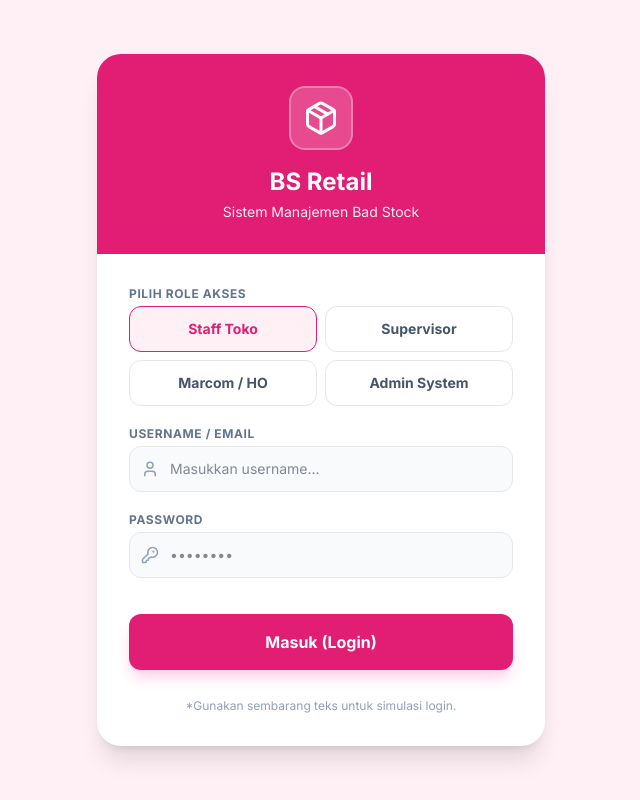
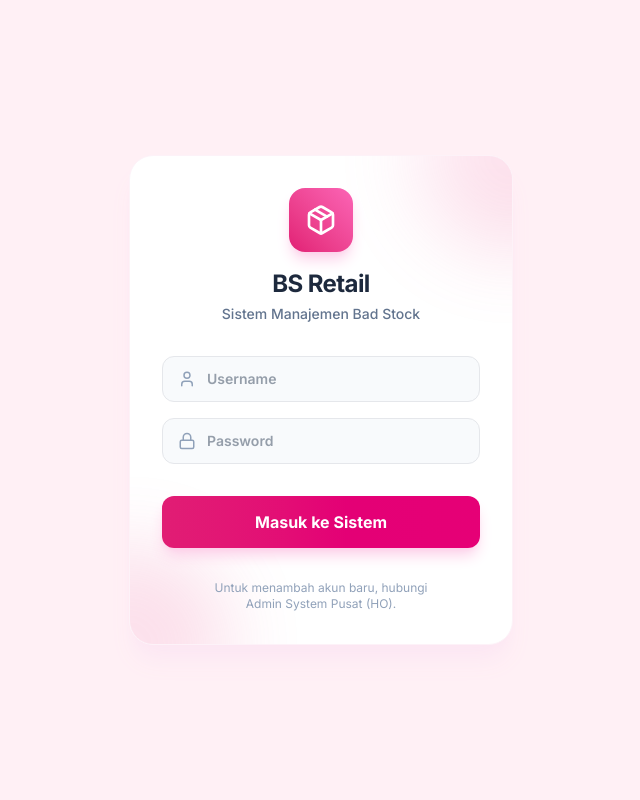
Before and after one commit to kaaleeeee/bs-retail, a Next.js app: page /login in a window 1280 px wide. Shown: the whole page, without its empty margins (319-959 px from the left). Built offline with nearby package versions, Linux system fonts and the light colour scheme.

Commit message:
feat: login system with real credentials and admin user management

```diff
--- a/src/app/(auth)/login/page.tsx
+++ b/src/app/(auth)/login/page.tsx
@@ -1,113 +1,109 @@
 "use client";
 
-import { Package, KeyRound, User } from "lucide-react";
+import { useState, useEffect } from "react";
 import { useRouter } from "next/navigation";
-import { useState } from "react";
+import { Package, Lock, User as UserIcon } from "lucide-react";
 
 export default function LoginPage() {
   const router = useRouter();
-  const [role, setRole] = useState("staff");
   const [username, setUsername] = useState("");
   const [password, setPassword] = useState("");
+  const [error, setError] = useState("");
+  const [isSubmitting, setIsSubmitting] = useState(false);
+
+  // Initialize default users if not exist
+  useEffect(() => {
+    const existing = localStorage.getItem("bs_users");
+    if (!existing) {
+      const defaultUsers = [
+        { username: "admin", password: "123", role: "admin", name: "Administrator", branch: "HO" },
+        { username: "staff", password: "123", role: "staff", name: "Staff Toko", branch: "JKT-01" },
+        { username: "spv", password: "123", role: "spv", name: "Supervisor", branch: "JKT-01" },
+        { username: "marcom", password: "123", role: "marcom", name: "Marcom", branch: "HO" }
+      ];
+      localStorage.setItem("bs_users", JSON.stringify(defaultUsers));
+    }
+  }, []);
 
   const handleLogin = (e: React.FormEvent) => {
     e.preventDefault();
-    if (!username || !password) {
-      alert("Harap isi Username dan Password!");
-      return;
+    setIsSubmitting(true);
+    setError("");
+
+    setTimeout(() => {
+      const users = JSON.parse(localStorage.getItem("bs_users") || "[]");
+      const user = users.find((u: any) => u.username === username && u.password === password);
+
+      if (user) {
+        document.cookie = `auth_role=${user.role}; path=/; max-age=86400`;
+        document.cookie = `auth_name=${user.name}; path=/; max-age=86400`;
+        router.push("/");
+      } else {
+        setError("Username atau password salah!");
+        setIsSubmitting(false);
       }
-
-    // Set cookie valid for 1 day
-    document.cookie = `auth_role=${role}; path=/; max-age=86400`;
-    document.cookie = `auth_name=${username}; path=/; max-age=86400`;
-
-    // Redirect to home
-    router.push("/");
-    router.refresh();
+    }, 600);
   };
 
   return (
-    <div className="min-h-screen bg-[#FFF0F5] flex flex-col justify-center items-center p-4">
-      <div className="w-full max-w-md bg-white rounded-3xl shadow-xl overflow-hidden">
-        <div className="bg-[#E11D74] p-8 text-white flex flex-col items-center text-center">
-          <div className="w-16 h-16 bg-white/20 rounded-2xl flex items-center justify-center mb-4 backdrop-blur-sm border-2 border-white/30">
-            <Package size={36} />
+    <div className="flex flex-col min-h-screen bg-[#FFF0F5] items-center justify-center p-4">
+      <div className="w-full max-w-sm bg-white p-8 rounded-3xl shadow-xl shadow-pink-100 border border-pink-50 relative overflow-hidden">
+
+        {/* Decor */}
+        <div className="absolute -top-24 -right-24 w-48 h-48 bg-gradient-to-br from-pink-300 to-[#E11D74] rounded-full opacity-20 blur-2xl pointer-events-none"></div>
+        <div className="absolute -bottom-24 -left-24 w-48 h-48 bg-gradient-to-tr from-pink-300 to-[#E11D74] rounded-full opacity-20 blur-2xl pointer-events-none"></div>
+
+        <div className="flex flex-col items-center mb-8 relative z-10">
+          <div className="w-16 h-16 bg-gradient-to-tr from-[#E11D74] to-pink-400 rounded-2xl flex items-center justify-center text-white shadow-lg mb-4 shadow-pink-200">
+            <Package size={32} />
           </div>
-          <h1 className="text-2xl font-bold mb-1">BS Retail</h1>
-          <p className="text-sm opacity-90">Sistem Manajemen Bad Stock</p>
+          <h1 className="text-2xl font-bold text-slate-800 tracking-tight">BS Retail</h1>
+          <p className="text-sm text-slate-500 font-medium mt-1 text-center">Sistem Manajemen Bad Stock</p>
         </div>
 
-        <form onSubmit={handleLogin} className="p-8 flex flex-col gap-5">
-          <div>
-            <label className="text-xs font-bold text-slate-500 mb-1 block uppercase tracking-wider">Pilih Role Akses</label>
-            <div className="grid grid-cols-2 gap-2">
-              {[
-                { id: "staff", label: "Staff Toko" },
-                { id: "spv", label: "Supervisor" },
-                { id: "marcom", label: "Marcom / HO" },
-                { id: "admin", label: "Admin System" }
-              ].map((r) => (
-                <label
-                  key={r.id}
-                  className={`border rounded-xl p-3 text-sm text-center font-bold cursor-pointer transition ${
-                    role === r.id
-                      ? "border-[#E11D74] bg-[#FFF0F5] text-[#E11D74]"
-                      : "border-gray-200 text-slate-600 hover:bg-slate-50"
-                  }`}
-                >
+        <form onSubmit={handleLogin} className="flex flex-col gap-4 relative z-10">
+          {error && (
+            <div className="bg-rose-50 text-rose-600 text-xs font-bold p-3 rounded-xl border border-rose-100 text-center">
+              {error}
+            </div>
+          )}
+
+          <div className="relative">
+            <UserIcon size={18} className="absolute left-4 top-1/2 -translate-y-1/2 text-slate-400" />
             <input
-                    type="radio"
-                    name="role"
-                    value={r.id}
-                    checked={role === r.id}
-                    onChange={(e) => setRole(e.target.value)}
-                    className="hidden"
+              type="text"
+              placeholder="Username"
+              value={username}
+              onChange={(e) => setUsername(e.target.value)}
+              className="w-full bg-slate-50 border border-gray-200 rounded-xl py-3 pl-11 pr-4 text-sm font-semibold text-slate-700 outline-none focus:ring-2 focus:ring-[#E11D74] transition"
+              required
             />
-                  {r.label}
-                </label>
-              ))}
-            </div>
           </div>
 
-          <div>
-            <label className="text-xs font-bold text-slate-500 mb-1 block uppercase tracking-wider">Username / Email</label>
           <div className="relative">
-              <User className="absolute left-3 top-3.5 text-slate-400" size={18} />
-              <input
-                type="text"
-                value={username}
-                onChange={(e) => setUsername(e.target.value)}
-                placeholder="Masukkan username..."
-                className="w-full pl-10 pr-4 py-3 bg-slate-50 border border-gray-200 rounded-xl text-sm text-slate-900 focus:ring-2 focus:ring-[#E11D74] outline-none transition"
-              />
-            </div>
-          </div>
-
-          <div>
-            <label className="text-xs font-bold text-slate-500 mb-1 block uppercase tracking-wider">Password</label>
-            <div className="relative">
-              <KeyRound className="absolute left-3 top-3.5 text-slate-400" size={18} />
+            <Lock size={18} className="absolute left-4 top-1/2 -translate-y-1/2 text-slate-400" />
             <input
               type="password"
+              placeholder="Password"
               value={password}
               onChange={(e) => setPassword(e.target.value)}
-                placeholder="••••••••"
-                className="w-full pl-10 pr-4 py-3 bg-slate-50 border border-gray-200 rounded-xl text-sm text-slate-900 focus:ring-2 focus:ring-[#E11D74] outline-none transition"
+              className="w-full bg-slate-50 border border-gray-200 rounded-xl py-3 pl-11 pr-4 text-sm font-semibold text-slate-700 outline-none focus:ring-2 focus:ring-[#E11D74] transition"
+              required
             />
-            </div>
           </div>
 
           <button
             type="submit"
-            className="w-full bg-[#E11D74] text-white py-4 rounded-xl font-bold shadow-lg shadow-pink-200 active:scale-[0.98] transition mt-4"
+            disabled={isSubmitting}
+            className="mt-4 bg-gradient-to-r from-[#E11D74] to-pink-600 text-white font-bold py-3.5 rounded-xl shadow-lg shadow-pink-200 hover:shadow-xl hover:shadow-pink-200 transition-all active:scale-[0.98] disabled:opacity-70"
           >
-            Masuk (Login)
+            {isSubmitting ? "Memeriksa..." : "Masuk ke Sistem"}
           </button>
+        </form>
 
-          <p className="text-xs text-center text-slate-400 mt-2">
-            *Gunakan sembarang teks untuk simulasi login.
+        <p className="text-center text-xs text-slate-400 mt-8 relative z-10">
+          Untuk menambah akun baru, hubungi<br />Admin System Pusat (HO).
         </p>
-        </form>
       </div>
     </div>
   );
--- a/src/app/(dashboard)/admin/page.tsx
+++ b/src/app/(dashboard)/admin/page.tsx
@@ -27,8 +27,30 @@ export default function AdminPage() {
 
   const handleAddUser = (e: React.FormEvent) => {
     e.preventDefault();
-    alert("Berhasil! (Simulasi) Akun pengguna baru telah dibuat.");
-    (e.target as HTMLFormElement).reset();
+    const form = e.target as HTMLFormElement;
+    const name = (form.elements[0] as HTMLInputElement).value;
+    const username = (form.elements[1] as HTMLInputElement).value;
+    const password = (form.elements[2] as HTMLInputElement).value;
+    const role = (form.elements[3] as HTMLSelectElement).value;
+    const branch = (form.elements[4] as HTMLSelectElement).value;
+
+    const existingUsers = JSON.parse(localStorage.getItem("bs_users") || "[]");
+
+    // Create default admin if array is empty
+    if (existingUsers.length === 0) {
+      existingUsers.push({ username: "admin", password: "123", role: "admin", name: "Super Admin", branch: "HO" });
+    }
+
+    if (existingUsers.some((u: any) => u.username === username)) {
+      alert("Gagal: Username sudah terdaftar!");
+      return;
+    }
+
+    const newUser = { name, username, password, role, branch };
+    localStorage.setItem("bs_users", JSON.stringify([...existingUsers, newUser]));
+
+    alert(`Berhasil! Akun ${username} telah dibuat dan sudah bisa digunakan untuk Login.`);
+    form.reset();
   };
 
   return (
--- a/src/hooks/useBSReports.ts
+++ b/src/hooks/useBSReports.ts
@@ -20,14 +20,7 @@ export function useBSReports() {
   useEffect(() => {
     const stored = localStorage.getItem("bs_reports");
     if (stored) {
-      const parsed = JSON.parse(stored);
-      // Auto-migrate: wipe old dummy data that doesn't have the new fields
-      if (parsed.length > 0 && parsed[0].id.startsWith("BS-00")) {
-        localStorage.removeItem("bs_reports");
-        setReports([]);
-      } else {
-        setReports(parsed);
-      }
+      setReports(JSON.parse(stored));
     }
   }, []);
 
```
Lines whose indentation alone changed are shown as unchanged.
